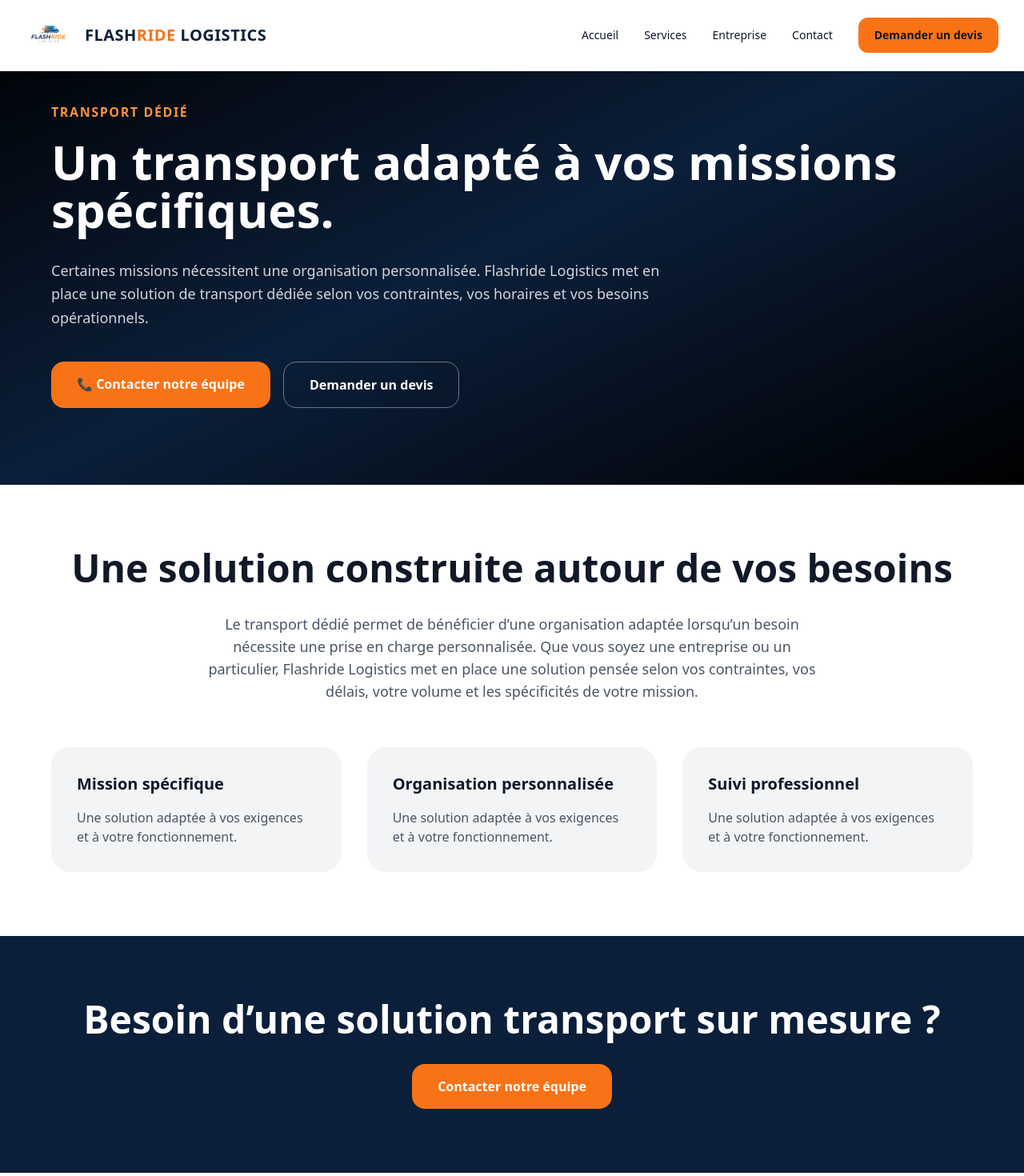
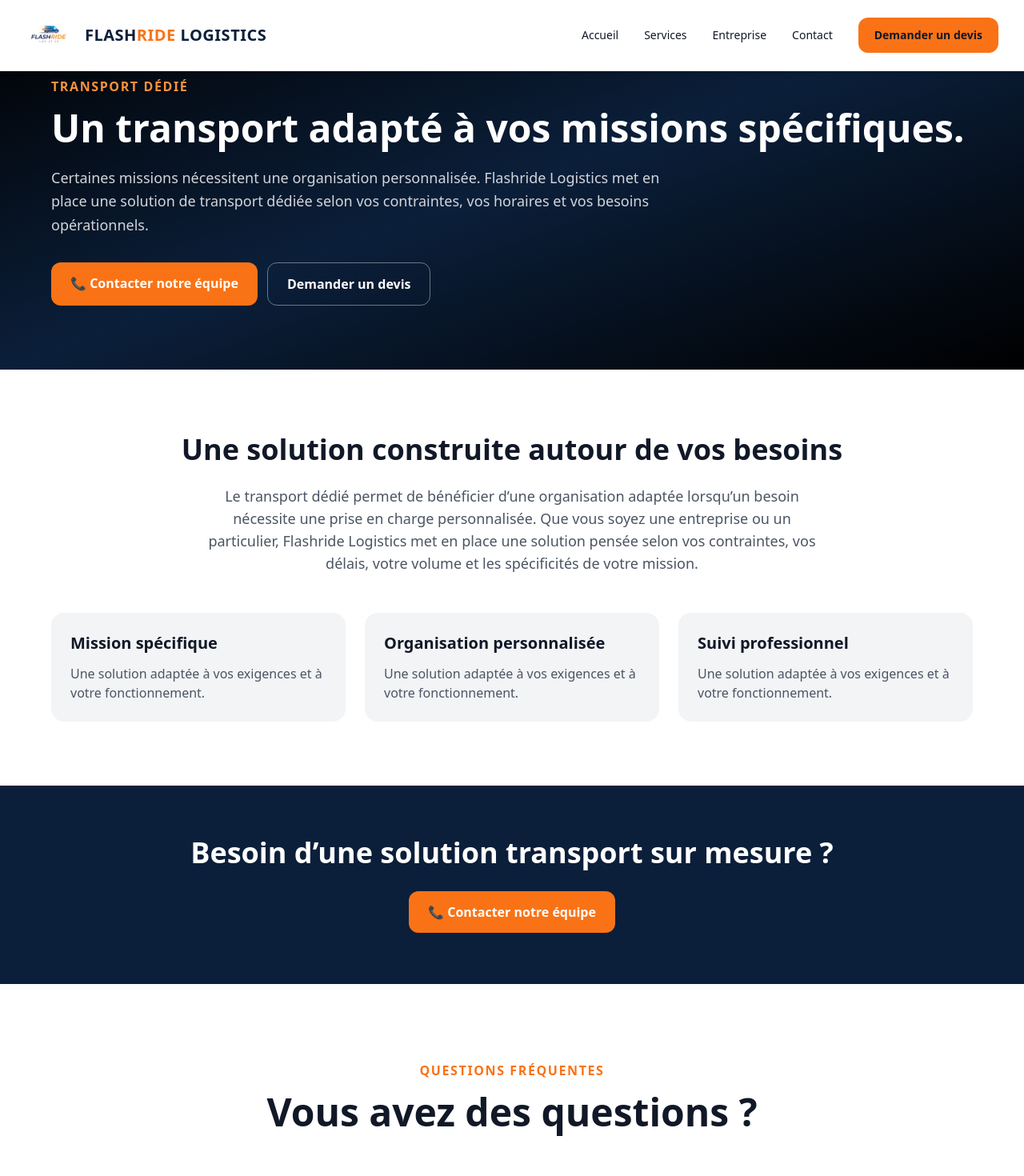
Before and after one commit to jasonvandommele-commits/flashride-logistics, a Next.js app: page /transport-dedie in a window 1280 px wide. Shown: the top 1470 px of the page at 80% size. Built offline with nearby package versions, Linux system fonts and the light colour scheme.

Commit message:
Update page.jsx

```diff
--- a/app/transport-dedie/page.jsx
+++ b/app/transport-dedie/page.jsx
@@ -1,196 +1,146 @@
 "use client";
 
-import { useState } from "react";
 import Footer from "../components/Footer";
 import Navbar from "../components/Navbar";
 import FAQ from "../components/FAQ";
 
-
 export default function TransportDedie() {
-
-
   return (
-
     <main className="bg-white text-gray-900 min-h-screen">
-
 
       {/* HEADER */}
 
       <Navbar />
 
-
       {/* HERO */}
 
-      <section className="pt-32 pb-24 px-6 bg-gradient-to-br from-black via-[#0B1F3A] to-black text-white">
-
+      <section className="pt-24 pb-20 px-6 bg-gradient-to-br from-black via-[#0B1F3A] to-black text-white">
 
         <div className="max-w-6xl mx-auto">
-
 
           <p className="text-orange-400 font-bold uppercase tracking-widest">
             TRANSPORT DÉDIÉ
           </p>
 
-
-          <h1 className="text-4xl md:text-6xl font-black mt-5 leading-tight">
-
+          <h1 className="text-4xl md:text-5xl font-black mt-4 leading-tight">
             Un transport adapté à vos missions spécifiques.
-
           </h1>
 
-
-          <p className="mt-8 text-gray-300 text-lg max-w-3xl leading-relaxed">
-
+          <p className="mt-6 text-gray-300 text-lg max-w-3xl leading-relaxed">
             Certaines missions nécessitent une organisation personnalisée.
             Flashride Logistics met en place une solution de transport dédiée
             selon vos contraintes, vos horaires et vos besoins opérationnels.
-
           </p>
 
-
-          <div className="mt-10 flex flex-wrap gap-4">
-
+          <div className="mt-8 flex flex-wrap gap-3">
 
             <a
               href="tel:0752988155"
-              className="bg-orange-500 px-8 py-4 rounded-2xl font-bold"
+              className="bg-orange-500 px-6 py-3.5 rounded-xl font-bold text-base hover:bg-orange-600 transition"
             >
               📞 Contacter notre équipe
             </a>
 
-
             <a
               href="/#devis"
-              className="border border-white/40 px-8 py-4 rounded-2xl font-bold"
+              className="border border-white/40 px-6 py-3.5 rounded-xl font-bold text-base hover:bg-white hover:text-black transition"
             >
               Demander un devis
             </a>
 
+          </div>
 
         </div>
 
-
-        </div>
-
-
       </section>
-
-
-
-
 
       {/* CONTENU */}
 
       <section className="py-20 px-6">
 
-
         <div className="max-w-6xl mx-auto">
 
-
-          <h2 className="text-3xl md:text-5xl font-black text-center">
+          <h2 className="text-3xl md:text-4xl font-black text-center">
             Une solution construite autour de vos besoins
           </h2>
 
-
-<p className="mt-8 text-gray-600 text-lg text-center max-w-3xl mx-auto">
-
+          <p className="mt-6 text-gray-600 text-lg text-center max-w-3xl mx-auto">
             Le transport dédié permet de bénéficier d’une organisation adaptée
             lorsqu’un besoin nécessite une prise en charge personnalisée.
             Que vous soyez une entreprise ou un particulier, Flashride Logistics
             met en place une solution pensée selon vos contraintes, vos délais,
             votre volume et les spécificités de votre mission.
-
           </p>
 
-
-
-
-          <div className="grid md:grid-cols-3 gap-8 mt-14">
-
+          <div className="grid md:grid-cols-3 gap-6 mt-12">
 
             {[
               "Mission spécifique",
               "Organisation personnalisée",
               "Suivi professionnel"
-            ].map((item,index)=>(
-
+            ].map((item, index) => (
 
               <div
                 key={index}
-                className="bg-gray-100 rounded-3xl p-8"
+                className="bg-gray-100 rounded-2xl p-6"
               >
 
                 <h3 className="text-xl font-bold">
                   {item}
                 </h3>
 
-                <p className="mt-4 text-gray-600">
+                <p className="mt-3 text-gray-600">
                   Une solution adaptée à vos exigences et à votre fonctionnement.
                 </p>
 
+              </div>
+
+            ))}
 
           </div>
 
-
-            ))}
-
-
         </div>
-
-
-        </div>
-
 
       </section>
 
-
-
-
-
       {/* CTA */}
 
-      <section className="py-20 px-6 bg-[#0B1F3A] text-white text-center">
+      <section className="py-16 px-6 bg-[#0B1F3A] text-white text-center">
 
-
-        <h2 className="text-3xl md:text-5xl font-black">
-
+        <h2 className="text-3xl md:text-4xl font-black">
           Besoin d’une solution transport sur mesure ?
-
         </h2>
-
 
         <a
           href="tel:0752988155"
-          className="inline-block mt-8 bg-orange-500 px-8 py-4 rounded-2xl font-bold"
+          className="inline-block mt-7 bg-orange-500 px-6 py-3.5 rounded-xl font-bold text-base hover:bg-orange-600 transition"
         >
-          Contacter notre équipe
+          📞 Contacter notre équipe
         </a>
-
 
       </section>
 
-
-<FAQ items={[
+      <FAQ
+        items={[
           {
-    question: "Qu'est-ce qui différencie le transport dédié du transport classique ?",
-    answer: "Un interlocuteur unique et une organisation entièrement construite autour de vos contraintes spécifiques : volumes, horaires, zones."
+            question:
+              "Qu'est-ce qui différencie le transport dédié du transport classique ?",
+            answer:
+              "Un interlocuteur unique et une organisation entièrement construite autour de vos contraintes spécifiques : volumes, horaires, zones."
           },
           {
-  question: "Le transport dédié est-il réservé aux entreprises ?",
-  answer: "Non, cette solution s'adresse aussi bien aux entreprises qu'aux particuliers ayant des besoins récurrents ou spécifiques nécessitant une organisation sur mesure."
+            question:
+              "Le transport dédié est-il réservé aux entreprises ?",
+            answer:
+              "Non, cette solution s'adresse aussi bien aux entreprises qu'aux particuliers ayant des besoins récurrents ou spécifiques nécessitant une organisation sur mesure."
           }
-
-]} />
-
-
+        ]}
+      />
 
       {/* FOOTER */}
 
       <Footer />
 
-
     </main>
-
   );
-
 }
```
Lines whose indentation alone changed are shown as unchanged.
